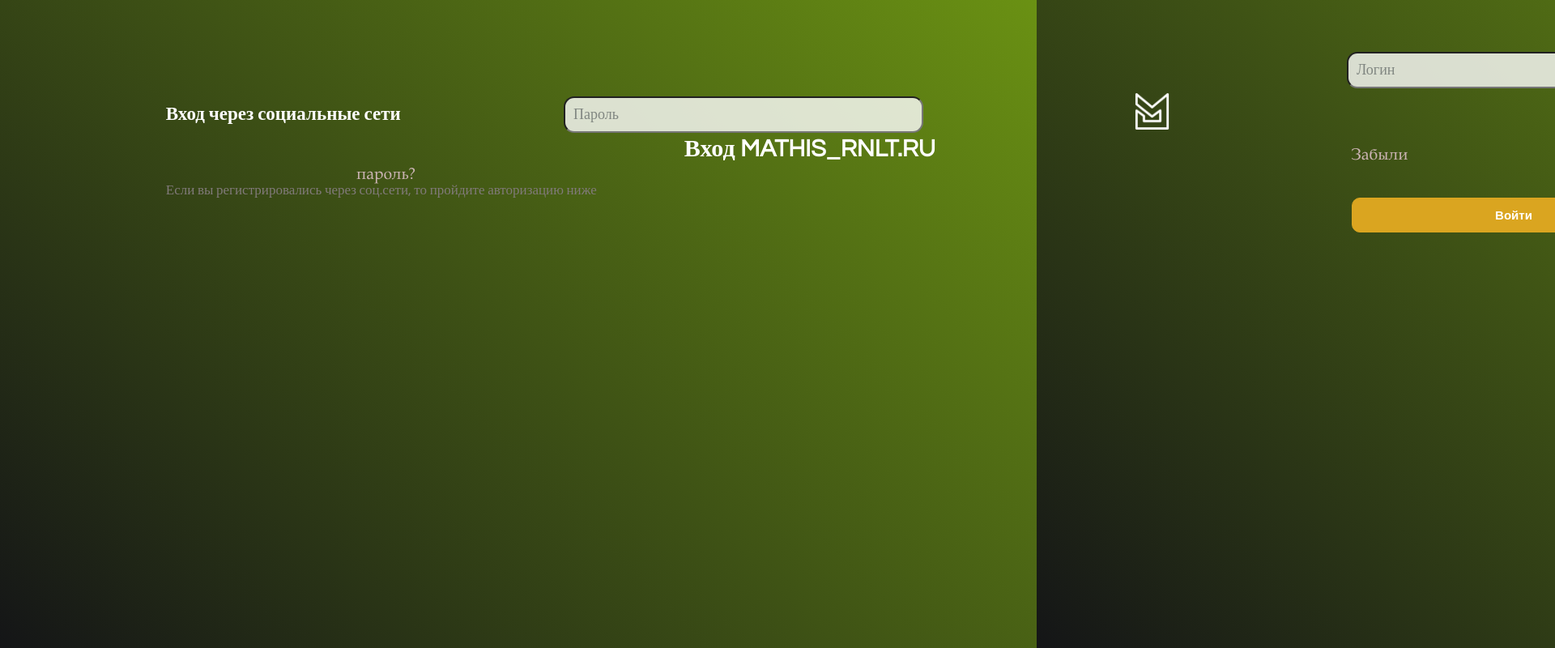
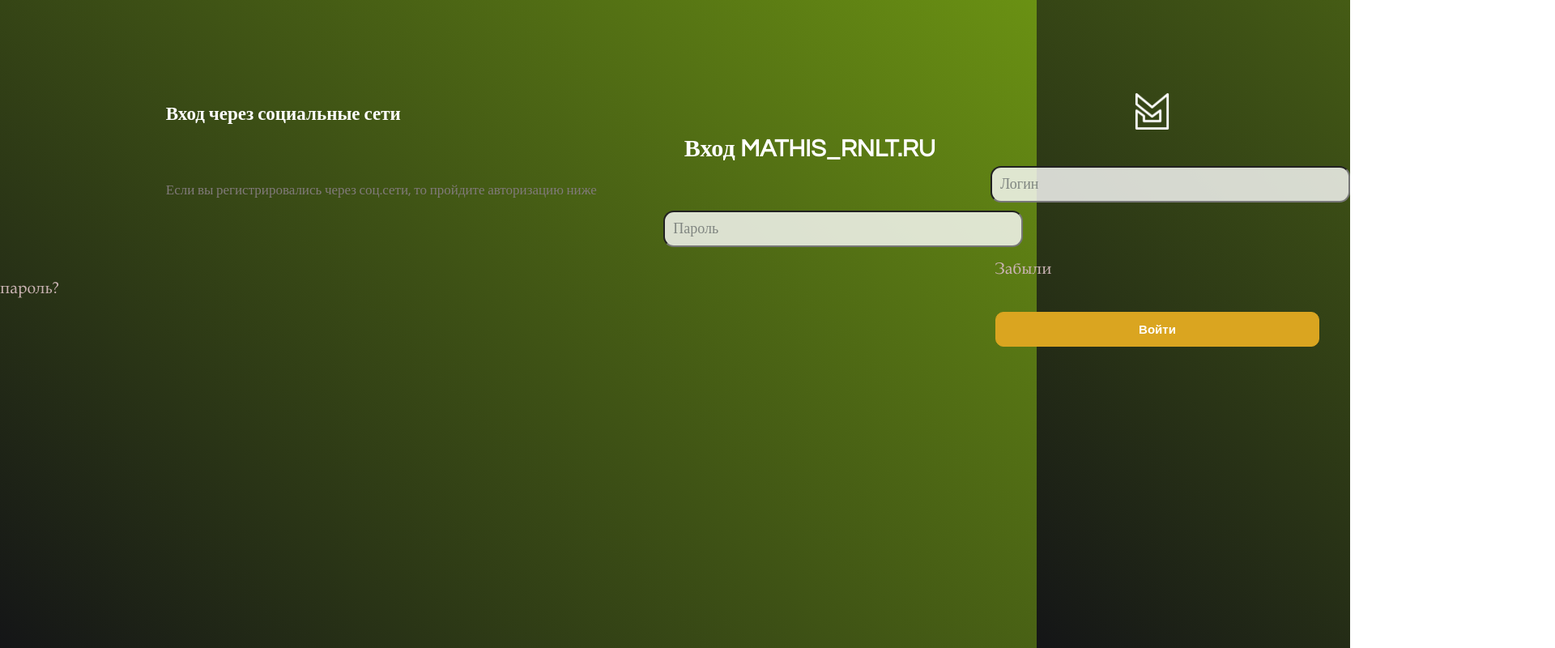
Before and after one commit to Mathisrnlt/mathis, a plain HTML site: page index.html in a window 1280 px wide. Shown: the top 800 px of the page at 81% size, 1920 px wide, since content can reach past the window. Drawn offline with Linux system fonts and the light colour scheme.

Commit message:
Update MATHIS.css

```diff
--- a/MATHIS.css
+++ b/MATHIS.css
@@ -105,9 +105,3 @@ button {
 .vho:hover {
     background-color: white;
 }
-.container, form {
-    width: 90%;
-    max-width: 400px;
-    margin: 0 auto;
-    box-sizing: border-box;
-}
```
